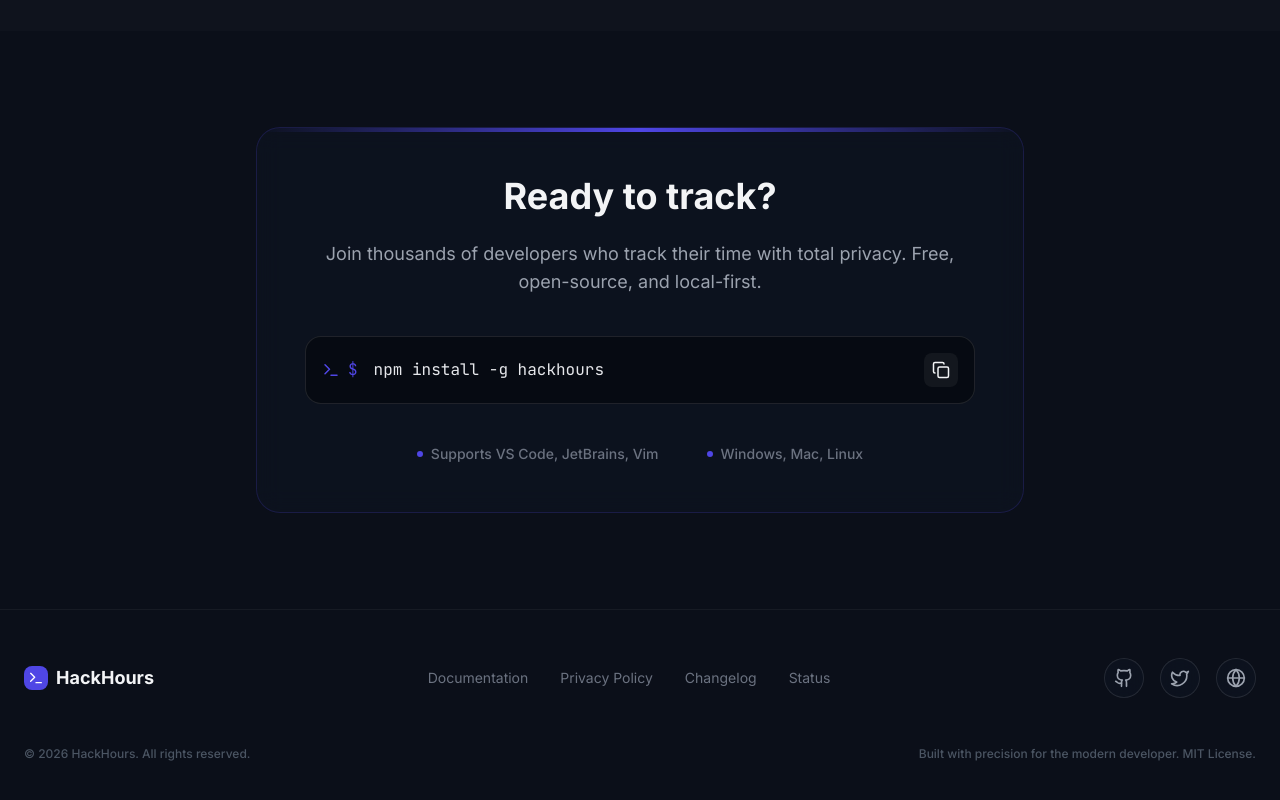
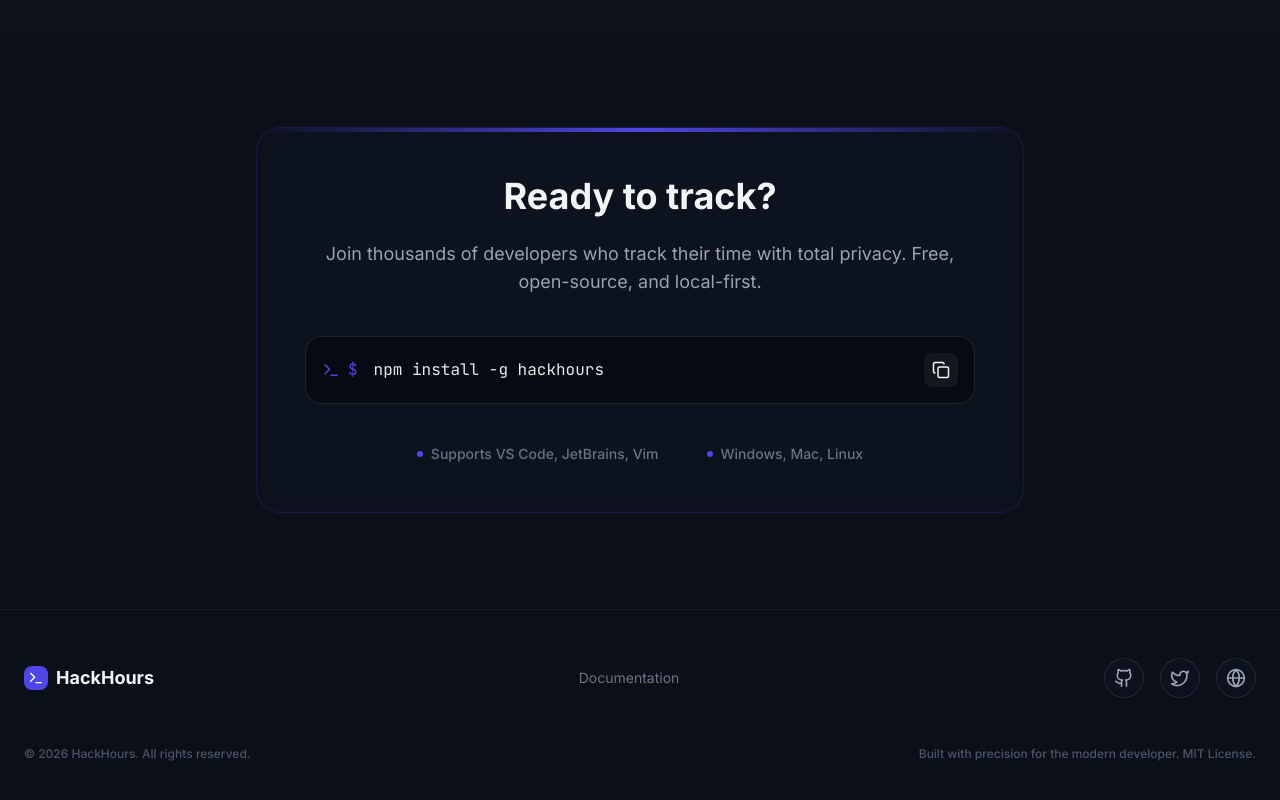
Before and after one commit to Haryomidey/hackhours-template, a React (Vite) app: page / in a window 1280 px wide. Shown: the part 3905-4705 px from the top of the page. Built offline with nearby package versions, Linux system fonts and the light colour scheme.

Commit message:
Auto snapshot: 2026-02-07 09:40 (src/components/Footer.tsx)

```diff
--- a/src/components/Footer.tsx
+++ b/src/components/Footer.tsx
@@ -15,9 +15,9 @@
 
           <div className="flex items-center space-x-8">
             <a href="#" className="text-sm text-gray-500 hover:text-white transition-colors">Documentation</a>
-            <a href="#" className="text-sm text-gray-500 hover:text-white transition-colors">Privacy Policy</a>
-            <a href="#" className="text-sm text-gray-500 hover:text-white transition-colors">Changelog</a>
-            <a href="#" className="text-sm text-gray-500 hover:text-white transition-colors">Status</a>
+            {/* <a href="#" className="text-sm text-gray-500 hover:text-white transition-colors">Privacy Policy</a> */}
+            {/* <a href="#" className="text-sm text-gray-500 hover:text-white transition-colors">Changelog</a> */}
+            {/* <a href="#" className="text-sm text-gray-500 hover:text-white transition-colors">Status</a> */}
           </div>
 
           <div className="flex items-center space-x-4">
```
